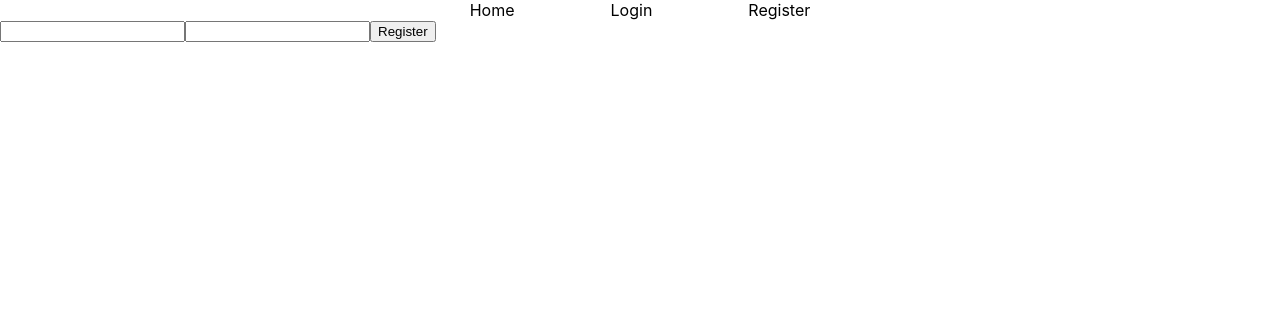
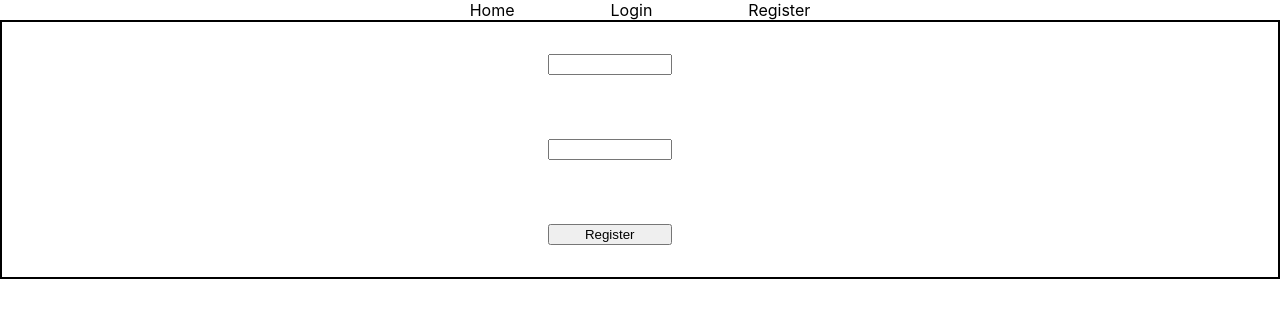
Before and after one commit to RosiNi97/Blog, a Next.js app: page /navbar/registerPage in a window 1280 px wide. Shown: the top 318 px of the page. Built offline with nearby package versions, Linux system fonts and the light colour scheme.

Commit message:
Changed file casing and added register css file

```diff
--- a/components/features/login/LoginUser.tsx
+++ b/components/features/login/LoginUser.tsx
@@ -1,5 +1,5 @@
 import { BaseSyntheticEvent } from "react";
-import auth, { loginEmailPass } from "../../../firebase/Auth";
+import auth, { loginEmailPass } from "../../../firebase/auth";
 import LoginForm from "./Login";
 
 export default function LoginUser() {
--- a/components/features/register/RegisterForm.tsx
+++ b/components/features/register/RegisterForm.tsx
@@ -1,10 +1,10 @@
 import { BaseSyntheticEvent } from "react";
-
+import styles from "../../../styles/Register.module.css";
 const RegisterForm = (props: {
   HandleSubmit: (e: BaseSyntheticEvent) => Promise<void>;
 }) => {
   return (
-    <div className="submit-form">
+    <div className={styles.register}>
       <form onSubmit={props.HandleSubmit}>
         <input type="email" name="email" />
         <input type="password" name="password" />
--- a/components/features/register/RegisterUser.tsx
+++ b/components/features/register/RegisterUser.tsx
@@ -1,8 +1,8 @@
-import { registerWithEmailPassword } from "../../../firebase/Auth";
+import { registerWithEmailPassword } from "../../../firebase/auth";
 import { BaseSyntheticEvent } from "react";
 import RegisterForm from "./RegisterForm";
-import { AddUser } from "../../../firebase/Firestore";
-import { currentUser } from "../../../firebase/Auth";
+import { AddUser } from "../../../firebase/firestore";
+import { currentUser } from "../../../firebase/auth";
 
 const RegisterUser = () => {
   const Register = async (e: BaseSyntheticEvent) => {
--- a/firebase/Auth.ts
+++ b/firebase/auth.ts
@@ -7,7 +7,7 @@ import app from "./firebaseConfig";
 
 const auth = getAuth(app);
 
-export const currentUser = auth.currentUser?.uid.toString();
+export const currentUser = auth.currentUser?.uid as string;
 
 export const registerWithEmailPassword = async (
   username: string,
--- a/firebase/Firestore.ts
+++ b/firebase/firestore.ts
@@ -5,11 +5,11 @@ import { User } from "firebase/auth";
 
 export const db = getFirestore(app);
 
-export const AddUser = async (email: string, userID: any) => {
+export const AddUser = async (email: string, userID: string) => {
   try {
     const docRef = await addDoc(collection(db, "users"), {
       email: email,
-      userID: userID,
+      userUID: userID,
     });
     console.log("Document written with ID: ", docRef.id);
   } catch (e) {
--- /dev/null
+++ b/styles/Register.module.css
@@ -0,0 +1,14 @@
+.register {
+  display: flex;
+  justify-content: center;
+  border: solid black 2px;
+}
+.register input {
+  margin: 2rem;
+  width: 50%;
+}
+.register form {
+  display: flex;
+  justify-content: center;
+  flex-direction: column;
+}
```
